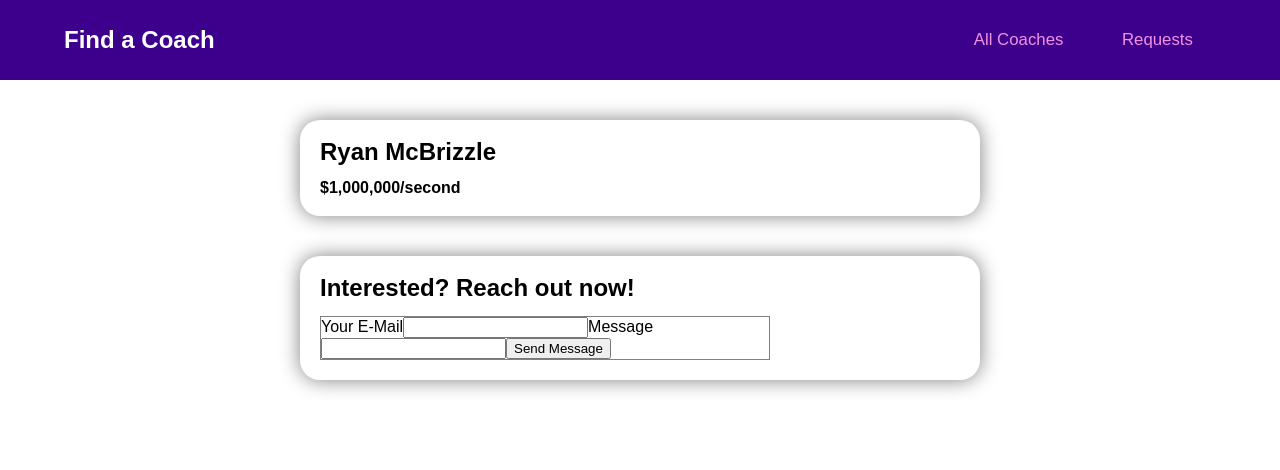
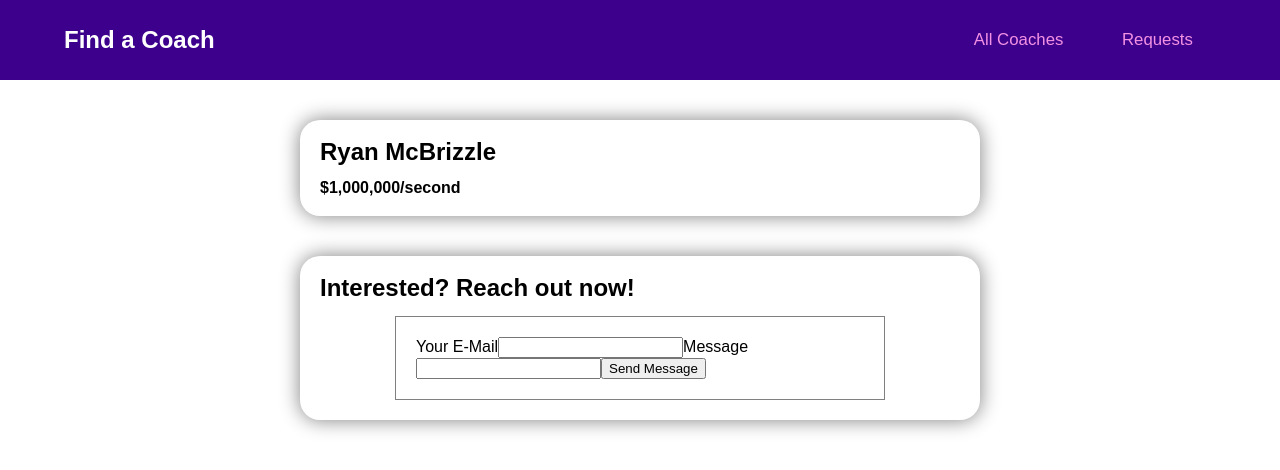
Before and after one commit to mr-ryan12/find_a_coach, a Vue app: page /coaches/1/contact in a window 1280 px wide. Shown: the top 470 px of the page. Built offline with nearby package versions, Linux system fonts and the light colour scheme; a web font is replaced by a local one.

Commit message:
Add form positioning

```diff
--- a/src/components/ContactCoach.vue
+++ b/src/components/ContactCoach.vue
@@ -6,6 +6,7 @@
     </base-container>
     <base-container>
       <h2 class="form-title">Interested? Reach out now!</h2>
+      <section class="form-container">
         <form>
           <label for="email">Your E-Mail</label>
           <input
@@ -21,6 +22,7 @@
           />
           <button>Send Message</button>
         </form>
+      </section>
     </base-container>
   </section>
 </template>
@@ -57,8 +59,16 @@ export default {
 }
 
 form {
+  align-self: center;
   border: 1px solid grey;
   height: 90%;
-  width: 70%
+  width: 70%;
+  padding: 20px;
+}
+
+.form-container {
+  display: flex;
+  justify-content: center;
+  align-items: center;
 }
 </style>
```
Lines whose indentation alone changed are shown as unchanged.
